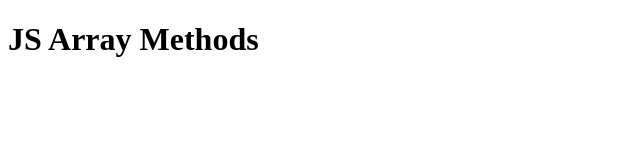
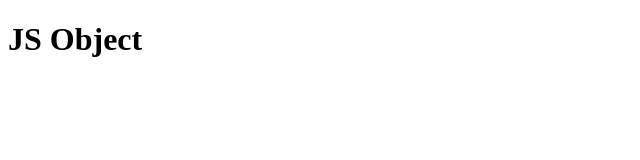
Before and after one commit to BohdanPanchyshyn/cursor-homework-bohdan-panchyshyn, a plain HTML site: page homework8/object.html in a window 1280 px wide. Shown: the whole page, without its empty margins (0-640 px from the left). Drawn offline with Linux system fonts and the light colour scheme.

Commit message:
Changes names Homework

```diff
--- a/homework6/object.html
+++ b/homework8/object.html
@@ -9,7 +9,7 @@
 </head>
 
 <body>
-   <h1>JS Array Methods</h1>
+   <h1>JS Object</h1>
    <script src='./object.js'></script>
 
 </html>
```
Also changed, not shown: homework7/arrayMethods.html (renamed from homework5/arrayMethods.html), homework7/arrayMethods.js (renamed from homework5/arrayMethods.js), homework8/object.js (renamed from homework6/object.js).
